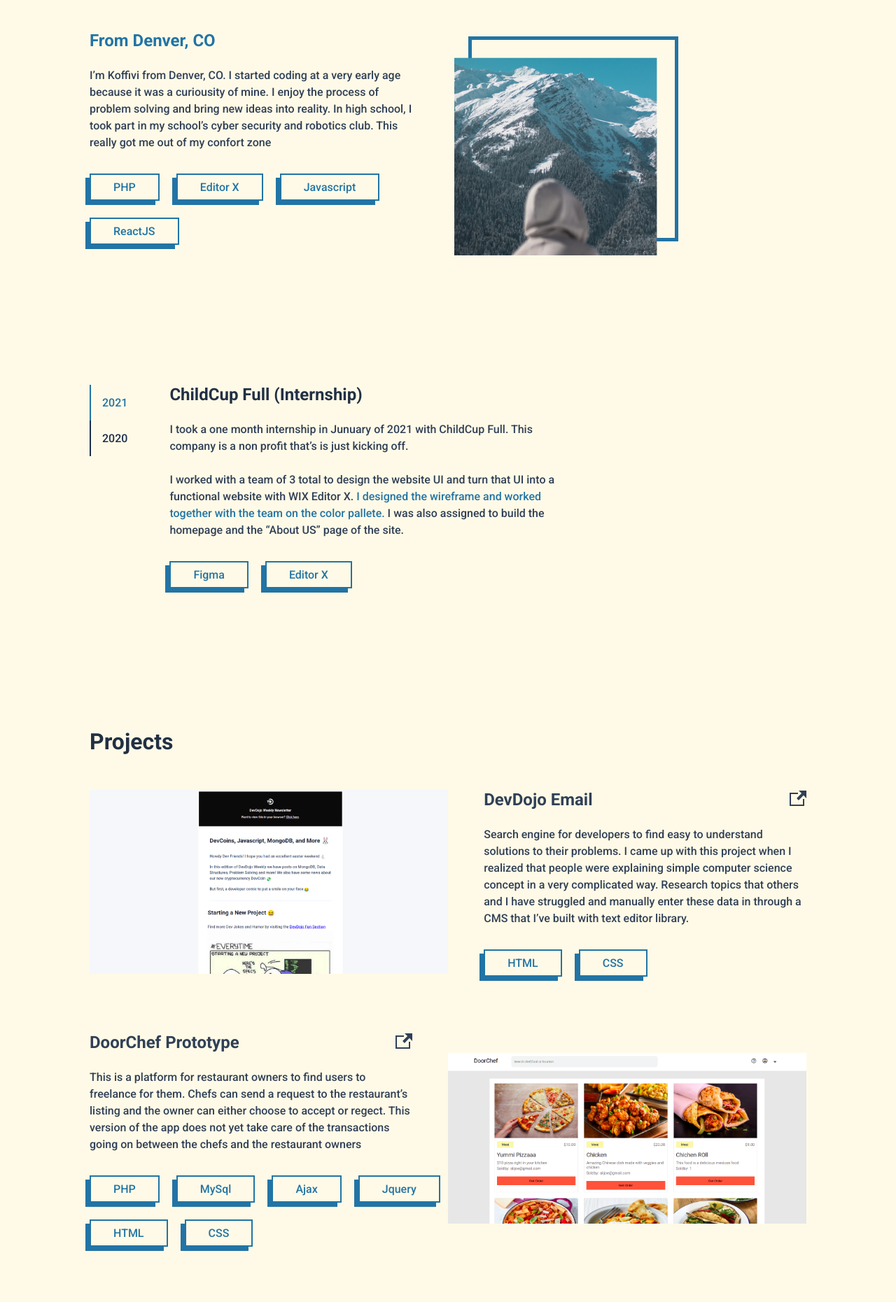
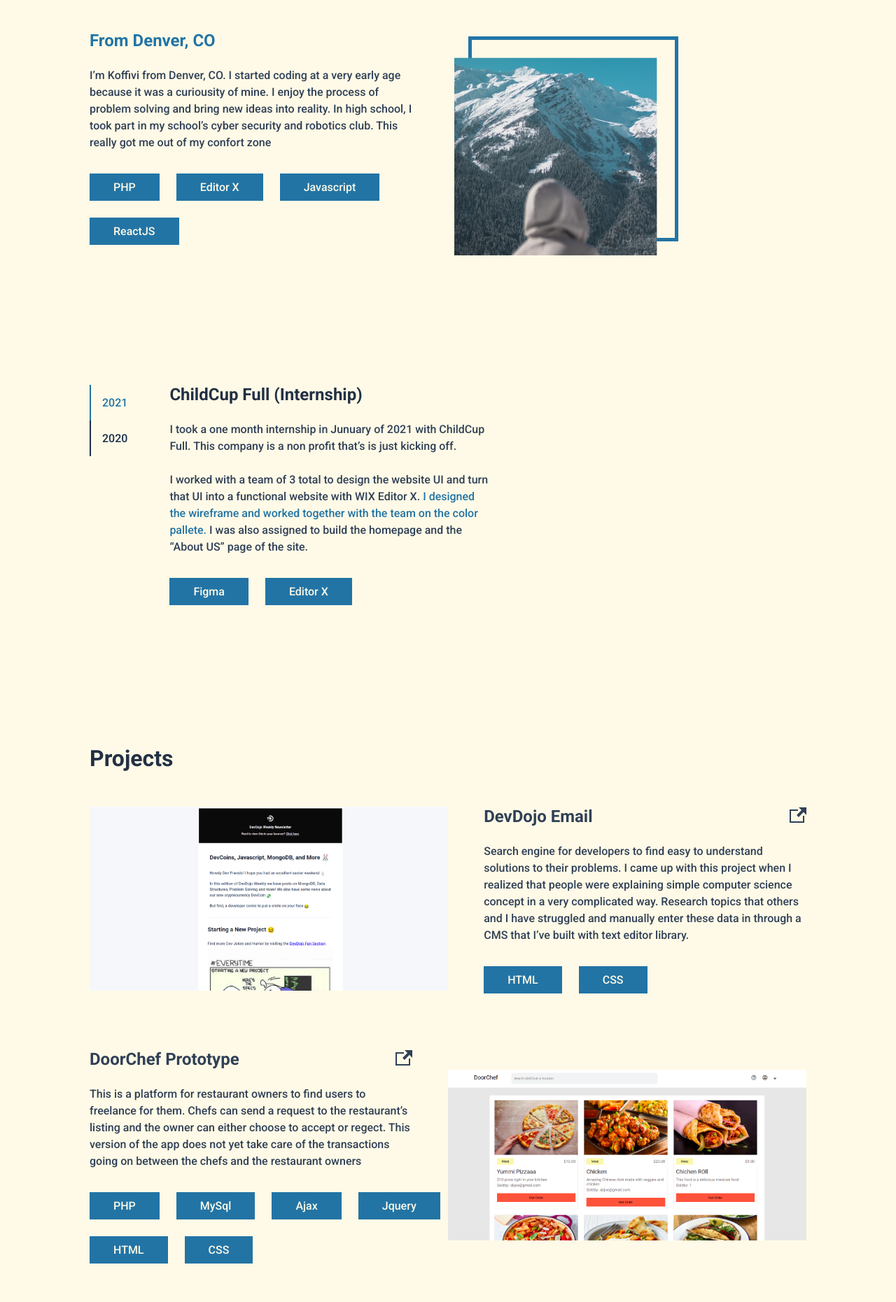
Before and after one commit to VincentWoglo/Portfolio, a PHP site: page / in a window 1280 px wide. Shown: the part 1008-2869 px from the top of the page at 70% size. Run offline with PHP 8.4, Linux system fonts and the light colour scheme; some libraries are stand-ins or nearby versions.

Commit message:
Add files via upload

```diff
--- a/Styles/Style.css
+++ b/Styles/Style.css
@@ -197,11 +197,10 @@ body {
 
 .Container .AboutMe .Container .Wrapper .Information .Skills div {
   padding: 8px 32px 8px 32px;
-  color: #2274A5;
+  color: #fffae7;
   border: 2.5px #2274A5 solid;
   margin-right: 24px;
-  -webkit-box-shadow: -6px 6px 0 #2274A5;
-          box-shadow: -6px 6px 0 #2274A5;
+  background-color: #2274A5;
 }
 
 .Container .AboutMe .Container .Wrapper .MyImage {
@@ -273,13 +272,13 @@ body {
 
 .Container .WorkExperienceSection main .Container .JobDescription .Year2021Description .DescriptionOne {
   margin-top: 24px;
-  width: 568px;
+  width: 50%;
   line-height: 150%;
 }
 
 .Container .WorkExperienceSection main .Container .JobDescription .Year2021Description .DescriptionTwo {
   margin-top: 24px;
-  width: 568px;
+  width: 50%;
   line-height: 150%;
 }
 
@@ -300,11 +299,10 @@ body {
 
 .Container .WorkExperienceSection main .Container .JobDescription .ToolsUsed div {
   padding: 8px 32px 8px 32px;
-  color: #2274A5;
+  color: #fffae7;
   border: 2.5px #2274A5 solid;
   margin-right: 24px;
-  -webkit-box-shadow: -6px 6px 0 #2274A5;
-          box-shadow: -6px 6px 0 #2274A5;
+  background-color: #2274A5;
 }
 
 .Container .ProjectSection {
@@ -387,11 +385,10 @@ body {
 
 .Container .ProjectSection main .Container .ProjectOne .ToolsUsed div, .Container .ProjectSection main .Container .ProjectTwo .ToolsUsed div {
   padding: 8px 32px 8px 32px;
-  color: #2274A5;
+  color: #fffae7;
   border: 2.5px #2274A5 solid;
   margin-right: 24px;
-  -webkit-box-shadow: -6px 6px 0 #2274A5;
-          box-shadow: -6px 6px 0 #2274A5;
+  background-color: #2274A5;
 }
 
 .Container .ProjectSection main .Container .ProjectTwo {
@@ -561,8 +558,11 @@ body {
     color: #2274A5;
     border: 2.5px #2274A5 solid;
     margin-right: 24px;
-    -webkit-box-shadow: -6px 6px 0 #2274A5;
-            box-shadow: -6px 6px 0 #2274A5;
+    padding: 8px 32px 8px 32px;
+    color: #fffae7;
+    border: 2.5px #2274A5 solid;
+    margin-right: 24px;
+    background-color: #2274A5;
   }
   .Container .ProjectSection main .Container .ProjectTwo {
     -webkit-box-orient: horizontal;
@@ -639,11 +639,10 @@ body {
   }
   .Container .AboutMe .Container .Wrapper .Information .Skills div {
     padding: 8px 32px 8px 32px;
-    color: #2274A5;
+    color: #fffae7;
     border: 2.5px #2274A5 solid;
     margin-right: 24px;
-    -webkit-box-shadow: -6px 6px 0 #2274A5;
-            box-shadow: -6px 6px 0 #2274A5;
+    background-color: #2274A5;
   }
   .Container .AboutMe .Container .Wrapper .MyImage {
     width: 100%;
--- a/Styles/Style.scss
+++ b/Styles/Style.scss
@@ -175,10 +175,10 @@ body{
                     row-gap: 24px;
                     div{
                         padding: $Padding8x32;
-                        color: $LightBlue;
+                        color: $BackgroundColor;
                         border: 2.5px $LightBlue solid;
                         margin-right: 24px;
-                        box-shadow: -6px 6px 0 $LightBlue;
+                        background-color: $LightBlue;
                     }
                 }
             }
@@ -241,12 +241,12 @@ body{
                         }
                         .DescriptionOne{
                             margin-top: 24px;
-                            width: 568px;
+                            width: 50%;
                             line-height: 150%;
                         }
                         .DescriptionTwo{
                             margin-top: 24px;
-                            width: 568px;
+                            width: 50%;
                             line-height: 150%;
                             .highlighted{
                                 color: $LightBlue;
@@ -261,11 +261,10 @@ body{
                     flex-wrap: wrap;
                         div{
                             padding: $Padding8x32;
-                            color: $LightBlue;
+                            color: $BackgroundColor;
                             border: 2.5px $LightBlue solid;
                             margin-right: 24px;
-
-                        box-shadow: -6px 6px 0 $LightBlue;
+                            background-color: $LightBlue;
                         }
                     }
                 }
@@ -321,10 +320,10 @@ body{
                         flex-wrap: wrap;
                         div{
                             padding: $Padding8x32;
-                            color: $LightBlue;
+                            color: $BackgroundColor;
                             border: 2.5px $LightBlue solid;
                             margin-right: 24px;
-                            box-shadow: -6px 6px 0 $LightBlue;
+                            background-color: $LightBlue;
                         }
                     }
                 }
@@ -472,7 +471,11 @@ body{
                                 color: $LightBlue;
                                 border: 2.5px $LightBlue solid;
                                 margin-right: 24px;
-                                box-shadow: -6px 6px 0 $LightBlue;
+                                padding: $Padding8x32;
+                                color: $BackgroundColor;
+                                border: 2.5px $LightBlue solid;
+                                margin-right: 24px;
+                                background-color: $LightBlue;
                             }
                         }
                     }
@@ -535,10 +538,10 @@ body{
                         row-gap: 24px;
                         div{
                             padding: $Padding8x32;
-                            color: $LightBlue;
+                            color: $BackgroundColor;
                             border: 2.5px $LightBlue solid;
                             margin-right: 24px;
-                            box-shadow: -6px 6px 0 $LightBlue;
+                            background-color: $LightBlue;
                         }
                     }
                 }
```
Also changed, not shown: 1 other file.
